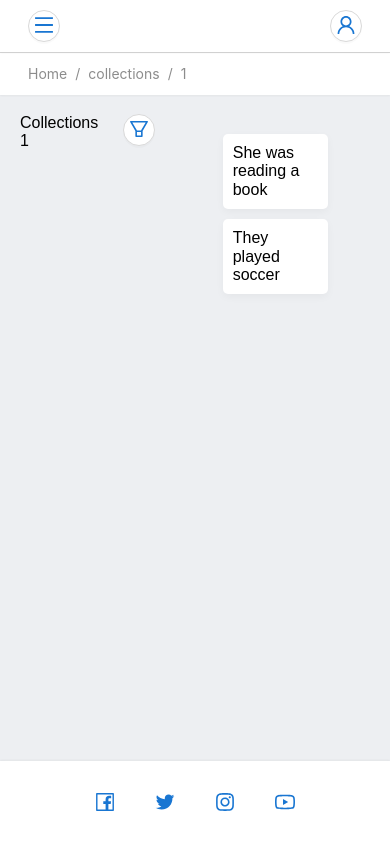
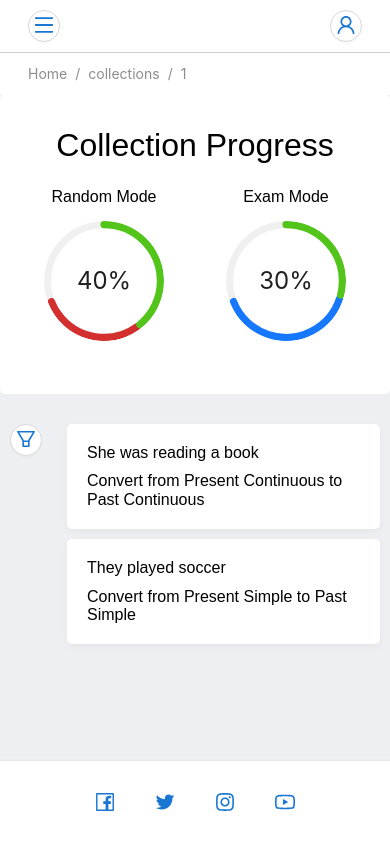
Before and after one commit to Vlad777mykola/easyway-client, a React (Vite) app: page /collections/1/ in a window 390 px wide. Built offline with nearby package versions, Linux system fonts and the light colour scheme.

Commit message:
style(collection page): style collection page for desktop and mobiles

```diff
--- a/src/modules/exercise/ExerciseDetails.tsx
+++ b/src/modules/exercise/ExerciseDetails.tsx
@@ -7,14 +7,28 @@ import { getCollectionById } from '../collections/services/getCollectionById';
 import { FieldsDataType, SIDE_BAR_COMPONENT_TYPE, Sidebar } from '../../shared/components/sidebar';
 import { EXERCISE_CONFIG_LABELS } from './constants';
 import styles from './exerciseDetails.module.css';
+import { Progress } from '@/ui-components/Progress';
+import { Wrapper } from '@/ui-components/Wrapper';
+
+const WRONG_CORRECT = {
+	wrong: 30,
+	correct: 40,
+};
+const INPROGRESS_RESOLVED = {
+	resolved: 30,
+	inProgress: 40,
+};
 
 export const ExerciseDetails = (): ReactNode => {
 	const { collectionsId } = useParams();
 	const setCollectionsExerciseConfig = useExerciseProgressStore(
 		(store) => store.setCollectionsExerciseConfig,
 	);
+	const exersiceStore = useExerciseProgressStore((store) => store);
 	const getExerciseConfig = useExerciseProgressStore((store) => store.getExerciseConfig);
 	const data = useMemo(() => getCollectionById(collectionsId || ''), [collectionsId]);
+
+	console.log('exersiceStore', exersiceStore);
 
 	const fieldsData: FieldsDataType[] = [
 		{
@@ -39,9 +53,38 @@ export const ExerciseDetails = (): ReactNode => {
 
 	return (
 		<div className={styles.collectionsContainer}>
-			<div>Collections {collectionsId}</div>
-			<Sidebar title="Collection options" fieldsData={fieldsData} onChange={onChange} />
-			{data && <List data={data} />}
+			<Wrapper>
+				<div className={styles.progress}>
+					<h1 className={styles.collectionTitle}>Collection Progress</h1>
+					<div className={styles.statistics}>
+						<div className={styles.modeContainer}>
+							<h2 className={styles.modeTitle}>Random Mode</h2>
+							<Progress
+								success={{ percent: WRONG_CORRECT.correct }}
+								type="circle"
+								percent={WRONG_CORRECT.correct + WRONG_CORRECT.wrong}
+								strokeColor={'rgb(211, 47, 47)'}
+								format={() => `${WRONG_CORRECT.correct}%`}
+							/>
+						</div>
+						<div className={styles.modeContainer}>
+							<h2 className={styles.modeTitle}>Exam Mode</h2>
+							<Progress
+								type="circle"
+								success={{ percent: INPROGRESS_RESOLVED.resolved }}
+								percent={INPROGRESS_RESOLVED.resolved + INPROGRESS_RESOLVED.inProgress}
+								format={() => `${INPROGRESS_RESOLVED.resolved}%`}
+							/>
+						</div>
+					</div>
+				</div>
+			</Wrapper>
+			<div className={styles.contentCollection}>
+				<div className={styles.sidebarContainer}>
+					<Sidebar title="Collection options" fieldsData={fieldsData} onChange={onChange} />
+				</div>
+				<div className={styles.listContainer}>{data && <List data={data} />}</div>
+			</div>
 		</div>
 	);
 };
--- a/src/modules/exercise/exerciseDetails.module.css
+++ b/src/modules/exercise/exerciseDetails.module.css
@@ -1,6 +1,86 @@
 .collectionsContainer {
-	margin: 20px;
+	display: grid;
+	width: 100%;
+	height: 100%;
+	grid-template-areas:
+		'progress'
+		'contentCollection';
+	grid-template-rows: 300px 1fr;
+	grid-template-columns: 1fr;
+	padding: 50px 0px;
+	box-sizing: border-box;
+}
+
+.progress {
+	grid-area: progress;
+	display: flex;
+	flex-direction: column;
+	justify-content: center;
+	align-items: center;
+	min-width: 1000px;
+	height: 200px;
+}
+
+.collectionTitle {
+	margin-bottom: 24px;
+}
+
+.statistics {
 	display: flex;
 	justify-content: center;
-	gap: 0 25px;
+	gap: 0px 20%;
+	width: 100%;
 }
+
+.modeContainer {
+	display: flex;
+	align-items: center;
+	flex-direction: column;
+}
+
+.contentCollection {
+	grid-area: contentCollection;
+	display: flex;
+	min-width: 1080px;
+	margin: 0 auto;
+}
+
+.sidebarContainer {
+	width: 30%;
+}
+
+.listContainer {
+	width: 70%;
+}
+
+@media (max-width: 344px) {
+	.collectionTitle {
+		font-size: var(--font-size-l);
+	}
+}
+
+@media (max-width: 1024px) {
+	.collectionsContainer {
+		padding: 0px 0px;
+		grid-template-rows: 300px 1fr;
+	}
+	.progress {
+		min-width: 100%;
+		align-content: center;
+	}
+	.modeTitle {
+		font-size: var(--font-size-s);
+		margin-bottom: 15px;
+	}
+	.contentCollection {
+		min-width: 100%;
+		padding: 30px 10px;
+		box-sizing: border-box;
+	}
+	.sidebarContainer {
+		width: 10%;
+	}
+	.listContainer {
+		width: 90%;
+	}
+}
--- a/src/shared/components/list/List.tsx
+++ b/src/shared/components/list/List.tsx
@@ -2,7 +2,7 @@ import { ReactNode } from 'react';
 import { Item } from './item/Item';
 import styles from './list.module.css';
 
-export const List = <T extends { exerciseAnswer: string; id: string }>({
+export const List = <T extends { explanation: string; exerciseAnswer: string; id: string }>({
 	data,
 }: {
 	data: T[];
--- a/src/shared/components/list/item/Item.tsx
+++ b/src/shared/components/list/item/Item.tsx
@@ -2,7 +2,7 @@ import { ReactNode } from 'react';
 import { useNavigate, useParams } from 'react-router-dom';
 import styles from './item.module.css';
 
-export const Item = <T extends { exerciseAnswer: string; id: string }>({
+export const Item = <T extends { explanation: string; exerciseAnswer: string; id: string }>({
 	data,
 }: {
 	data: T;
@@ -15,7 +15,8 @@ export const Item = <T extends { exerciseAnswer: string; id: string }>({
 	};
 	return (
 		<section onClick={() => onClick(data.id)} className={styles.itemContainer}>
-			{data.exerciseAnswer}
+			<p className={styles.dataItem}>{data.exerciseAnswer}</p>
+			<p className={styles.dataItem}>{data.explanation}</p>
 		</section>
 	);
 };
--- a/src/shared/components/list/item/item.module.css
+++ b/src/shared/components/list/item/item.module.css
@@ -1,6 +1,5 @@
 .itemContainer {
-	width: 70%;
-	margin: auto;
+	width: 100%;
 	background: #fff;
 	box-shadow: rgba(0, 0, 0, 0.04) 0px 3px 8px;
 	border-radius: 5px;
@@ -14,3 +13,7 @@
 	opacity: 0.8;
 	transform: translateY(-2px);
 }
+
+.dataItem {
+	margin: 10px 10px;
+}
--- a/src/shared/components/list/list.module.css
+++ b/src/shared/components/list/list.module.css
@@ -2,5 +2,5 @@
 	display: flex;
 	flex-direction: column;
 	gap: 10px;
-	margin: 20px;
+	margin-left: 20px;
 }
--- /dev/null
+++ b/src/ui-components/Progress/Progress.tsx
@@ -0,0 +1,6 @@
+import { Progress as ProgressAntd } from 'antd';
+import type { ProgressProps } from 'antd';
+
+export const Progress = ({ ...props }: ProgressProps) => {
+	return <ProgressAntd {...props} />;
+};
--- /dev/null
+++ b/src/ui-components/Progress/index.ts
@@ -0,0 +1 @@
+export { Progress } from './Progress';
```
